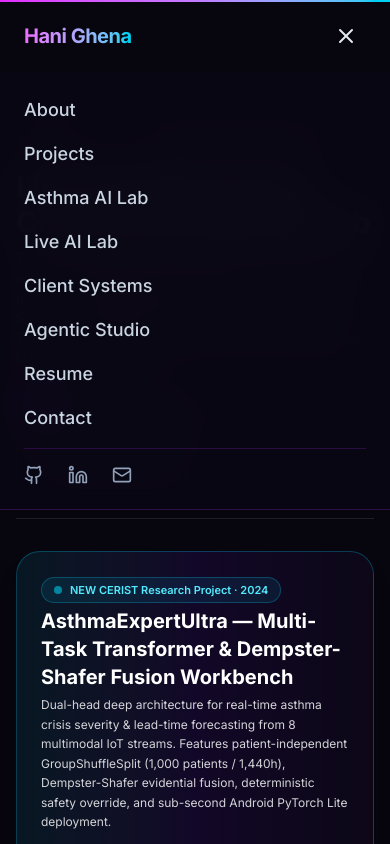
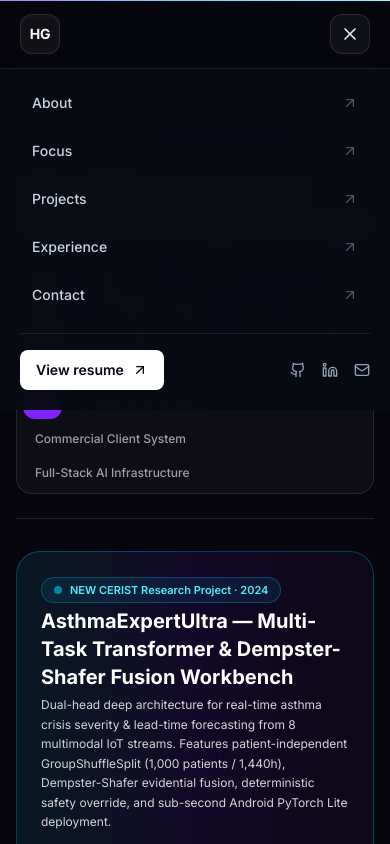
Before and after one commit to HANIDEVINF/portfolio, a Next.js app: page /lab in a window 390 px wide. Both pictures are taken after a click on the button 346 px from the left and 36 px from the top of the page. Shown: the top 844 px of the page. Built offline with nearby package versions, Linux system fonts and the light colour scheme.

Commit message:
Simplify navigation and improve mobile interactions

```diff
--- a/components/navigation.tsx
+++ b/components/navigation.tsx
@@ -1,19 +1,16 @@
 "use client"
 
-import { useState, useEffect } from "react"
+import { useState } from "react"
 import Link from "next/link"
-import { motion, AnimatePresence, useScroll, useSpring } from "framer-motion"
-import { Menu, X, Github, Linkedin, Mail } from "lucide-react"
+import { motion, AnimatePresence, useReducedMotion, useScroll, useSpring } from "framer-motion"
+import { ArrowUpRight, Github, Linkedin, Mail, Menu, X } from "lucide-react"
 
 const navLinks = [
   { name: "About", href: "/#about" },
-  { name: "Projects", href: "/projects" },
-  { name: "Asthma AI Lab", href: "/lab/asthma-expert-ultra" },
-  { name: "Live AI Lab", href: "/lab" },
-  { name: "Client Systems", href: "/lab/client-systems" },
-  { name: "Agentic Studio", href: "/lab/agentic-research" },
-  { name: "Resume", href: "/resume" },
-  { name: "Contact", href: "/contact" },
+  { name: "Focus", href: "/#skills" },
+  { name: "Projects", href: "/#projects" },
+  { name: "Experience", href: "/#experience" },
+  { name: "Contact", href: "/#contact" },
 ]
 
 const socialLinks = [
@@ -25,120 +22,122 @@ const socialLinks = [
 export function Navigation() {
   const [isOpen, setIsOpen] = useState(false)
   const [scrolled, setScrolled] = useState(false)
+  const reduceMotion = useReducedMotion()
   const { scrollYProgress } = useScroll()
-  const scaleX = useSpring(scrollYProgress, { stiffness: 200, damping: 30, restDelta: 0.001 })
+  const scaleX = useSpring(scrollYProgress, { stiffness: 180, damping: 32, restDelta: 0.001 })
 
-  useEffect(() => {
-    const handleScroll = () => {
-      setScrolled(window.scrollY > 30)
+  useState(() => {
+    if (typeof window !== "undefined") {
+      setScrolled(window.scrollY > 28)
     }
-    window.addEventListener("scroll", handleScroll)
-    return () => window.removeEventListener("scroll", handleScroll)
-  }, [])
+  })
 
   return (
     <header
-      className={`fixed top-0 left-0 right-0 z-50 transition-all duration-300 ${
-        scrolled
-          ? "bg-[#07050d]/85 backdrop-blur-xl border-b border-purple-500/15 shadow-lg shadow-black/40"
-          : "bg-transparent"
-      }`}
+      className={
+        "fixed inset-x-0 top-0 z-50 transition-all duration-300 " +
+        (scrolled
+          ? "border-b border-white/[0.08] bg-[#080b12]/85 shadow-lg shadow-black/15 backdrop-blur-2xl"
+          : "bg-[#080b12]/30 backdrop-blur-md")
+      }
     >
-      {/* Scroll progress bar matching gradient */}
       <motion.div
         style={{ scaleX }}
-        className="absolute top-0 left-0 right-0 h-[2px] origin-left bg-gradient-to-r from-fuchsia-500 via-purple-400 to-cyan-400"
+        className="absolute inset-x-0 top-0 h-px origin-left bg-gradient-to-r from-violet-400 via-sky-300 to-cyan-200"
+        aria-hidden="true"
       />
 
-      <nav className="mx-auto max-w-6xl px-6 py-4">
-        <div className="flex items-center justify-between">
-          <Link href="/" className="group flex items-center gap-2">
-            <span className="text-xl font-bold tracking-tight bg-gradient-to-r from-fuchsia-400 to-cyan-400 bg-clip-text text-transparent">
-              Hani Ghena
+      <nav className="mx-auto flex max-w-7xl items-center justify-between gap-5 px-5 py-3.5 sm:px-8 lg:px-10" aria-label="Main navigation">
+        <Link href="/" className="group flex shrink-0 items-center gap-3" onClick={() => setIsOpen(false)}>
+          <span className="grid h-10 w-10 place-items-center rounded-xl border border-white/10 bg-white/[0.045] text-sm font-bold tracking-tight text-white shadow-inner shadow-white/[0.03] transition duration-300 group-hover:border-cyan-200/30 group-hover:bg-cyan-200/[0.08]">
+            HG
+          </span>
+          <span className="hidden sm:block">
+            <span className="block text-sm font-semibold tracking-tight text-white">Hani Ghena</span>
+            <span className="mt-0.5 block text-[10px] font-medium uppercase tracking-[0.15em] text-slate-500">Applied AI Engineering</span>
           </span>
         </Link>
 
-          {/* Desktop Navigation */}
-          <div className="hidden md:flex items-center gap-8">
+        <div className="hidden items-center gap-6 lg:flex xl:gap-8">
           {navLinks.map((link) => (
             <Link
               key={link.name}
               href={link.href}
-                className="text-sm font-medium text-slate-300 hover:text-white transition-colors duration-200 relative group"
+              className="group relative py-2 text-[13px] font-medium text-slate-400 transition-colors duration-200 hover:text-white"
             >
               {link.name}
-                <span className="absolute -bottom-1 left-0 w-0 h-0.5 bg-gradient-to-r from-fuchsia-500 to-cyan-400 transition-all duration-300 group-hover:w-full" />
+              <span className="absolute inset-x-0 -bottom-0.5 h-px origin-left scale-x-0 bg-gradient-to-r from-cyan-200 to-violet-300 transition-transform duration-300 group-hover:scale-x-100" />
             </Link>
           ))}
+          <Link
+            href="/resume"
+            className="inline-flex items-center gap-2 rounded-lg border border-white/15 bg-white/[0.05] px-4 py-2.5 text-sm font-semibold text-white transition duration-300 hover:border-cyan-200/30 hover:bg-cyan-100/[0.08]"
+          >
+            Resume <ArrowUpRight className="h-3.5 w-3.5 text-cyan-200" />
+          </Link>
         </div>
 
-          {/* Social Links - Desktop */}
-          <div className="hidden md:flex items-center gap-4">
-            {socialLinks.map((social) => (
-              <a
-                key={social.label}
-                href={social.href}
-                target="_blank"
-                rel="noopener noreferrer"
-                className="text-slate-400 hover:text-white transition-colors duration-200"
-                aria-label={social.label}
-              >
-                <social.icon className="w-5 h-5" />
-              </a>
-            ))}
+        <div className="hidden items-center gap-3 md:flex lg:hidden">
+          <Link href="/resume" className="rounded-lg border border-white/15 px-3.5 py-2 text-sm font-semibold text-white hover:bg-white/[0.06]">Resume</Link>
         </div>
 
-          {/* Mobile Menu Button */}
         <button
-            onClick={() => setIsOpen(!isOpen)}
-            className="md:hidden text-slate-200 p-2"
-            aria-label="Toggle menu"
+          type="button"
+          onClick={() => setIsOpen((open) => !open)}
+          className="inline-flex h-10 w-10 items-center justify-center rounded-xl border border-white/10 bg-white/[0.04] text-slate-200 transition hover:border-white/20 hover:bg-white/[0.08] md:hidden"
+          aria-label={isOpen ? "Close navigation menu" : "Open navigation menu"}
+          aria-expanded={isOpen}
+          aria-controls="mobile-navigation"
         >
-            {isOpen ? <X className="w-6 h-6" /> : <Menu className="w-6 h-6" />}
+          {isOpen ? <X className="h-5 w-5" /> : <Menu className="h-5 w-5" />}
         </button>
-        </div>
       </nav>
 
-      {/* Mobile Menu */}
-      <AnimatePresence>
+      <AnimatePresence initial={false}>
         {isOpen && (
           <motion.div
-            initial={{ opacity: 0, height: 0 }}
+            id="mobile-navigation"
+            initial={reduceMotion ? false : { opacity: 0, height: 0 }}
             animate={{ opacity: 1, height: "auto" }}
-            exit={{ opacity: 0, height: 0 }}
-            transition={{ duration: 0.3 }}
-            className="md:hidden bg-[#0a0715]/95 backdrop-blur-xl border-b border-purple-500/20"
+            exit={reduceMotion ? undefined : { opacity: 0, height: 0 }}
+            transition={{ duration: reduceMotion ? 0 : 0.22, ease: "easeOut" }}
+            className="overflow-hidden border-t border-white/[0.08] bg-[#080b12]/95 backdrop-blur-2xl md:hidden"
           >
-            <div className="px-6 py-6 space-y-4">
+            <div className="mx-auto max-w-7xl px-5 pb-5 pt-3 sm:px-8">
+              <div className="grid gap-1">
                 {navLinks.map((link, index) => (
                   <motion.div
                     key={link.name}
-                  initial={{ opacity: 0, x: -20 }}
+                    initial={reduceMotion ? false : { opacity: 0, x: -8 }}
                     animate={{ opacity: 1, x: 0 }}
-                  transition={{ delay: index * 0.08 }}
+                    transition={{ duration: reduceMotion ? 0 : 0.18, delay: reduceMotion ? 0 : index * 0.025 }}
                   >
                     <Link
                       href={link.href}
                       onClick={() => setIsOpen(false)}
-                    className="block text-lg font-medium text-slate-300 hover:text-white transition-colors"
+                      className="flex items-center justify-between rounded-lg px-3 py-3 text-sm font-medium text-slate-300 transition-colors hover:bg-white/[0.05] hover:text-white"
                     >
                       {link.name}
+                      <ArrowUpRight className="h-4 w-4 text-slate-600" />
                     </Link>
                   </motion.div>
                 ))}
-              <div className="flex items-center gap-6 pt-4 border-t border-purple-900/40">
-                {socialLinks.map((social) => (
-                  <a
-                    key={social.label}
-                    href={social.href}
-                    target="_blank"
-                    rel="noopener noreferrer"
-                    className="text-slate-400 hover:text-white transition-colors"
-                    aria-label={social.label}
+              </div>
+              <div className="mt-4 flex items-center justify-between border-t border-white/[0.08] pt-4">
+                <Link
+                  href="/resume"
+                  onClick={() => setIsOpen(false)}
+                  className="inline-flex items-center gap-2 rounded-lg bg-white px-4 py-2.5 text-sm font-semibold text-slate-950"
                 >
-                    <social.icon className="w-5 h-5" />
+                  View resume <ArrowUpRight className="h-4 w-4" />
+                </Link>
+                <div className="flex items-center gap-4">
+                  {socialLinks.map(({ icon: Icon, href, label }) => (
+                    <a key={label} href={href} target={href.startsWith("http") ? "_blank" : undefined} rel={href.startsWith("http") ? "noopener noreferrer" : undefined} aria-label={label} className="text-slate-400 transition-colors hover:text-white">
+                      <Icon className="h-4 w-4" />
                     </a>
                   ))}
+                </div>
               </div>
             </div>
           </motion.div>
```
Lines whose indentation alone changed are shown as unchanged.
